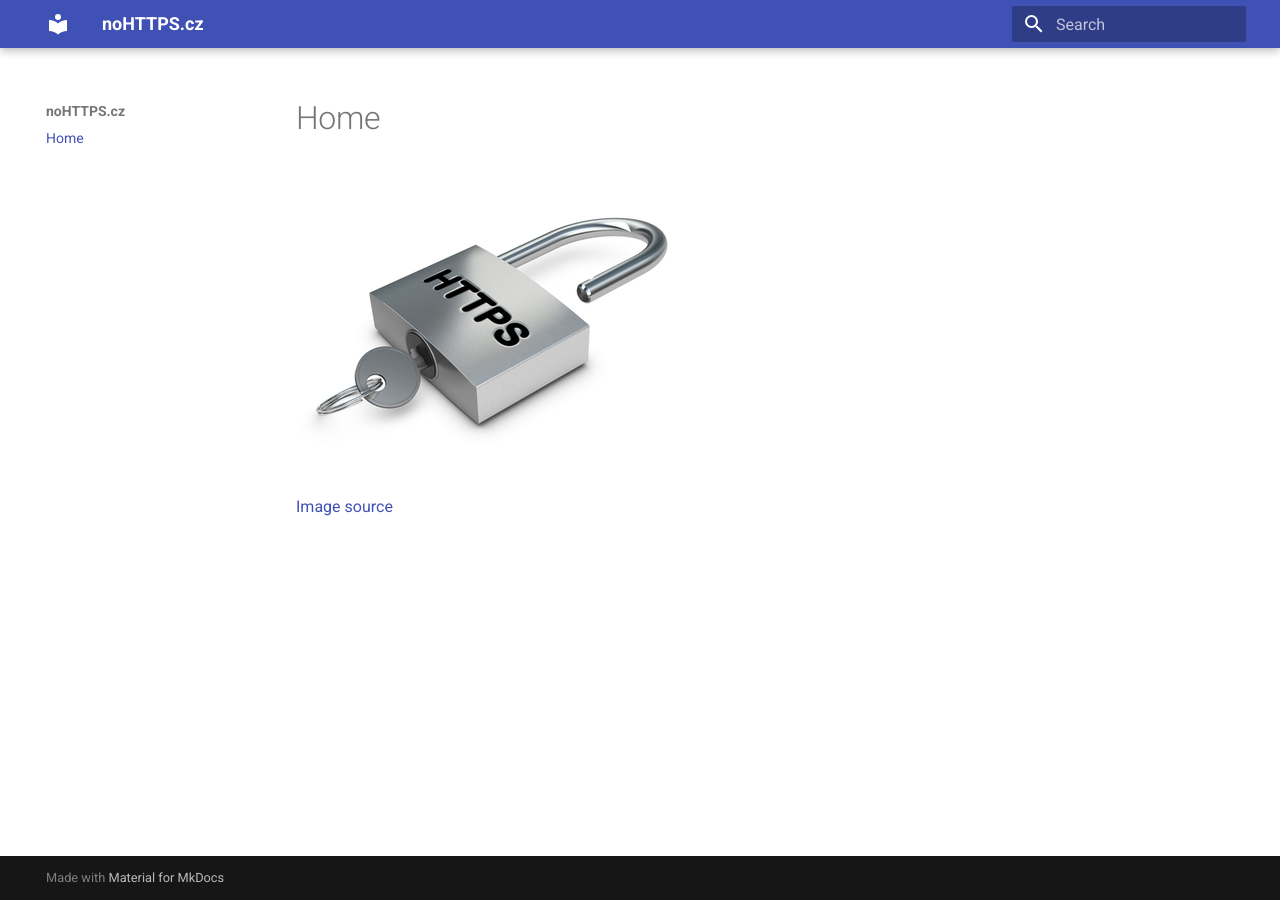
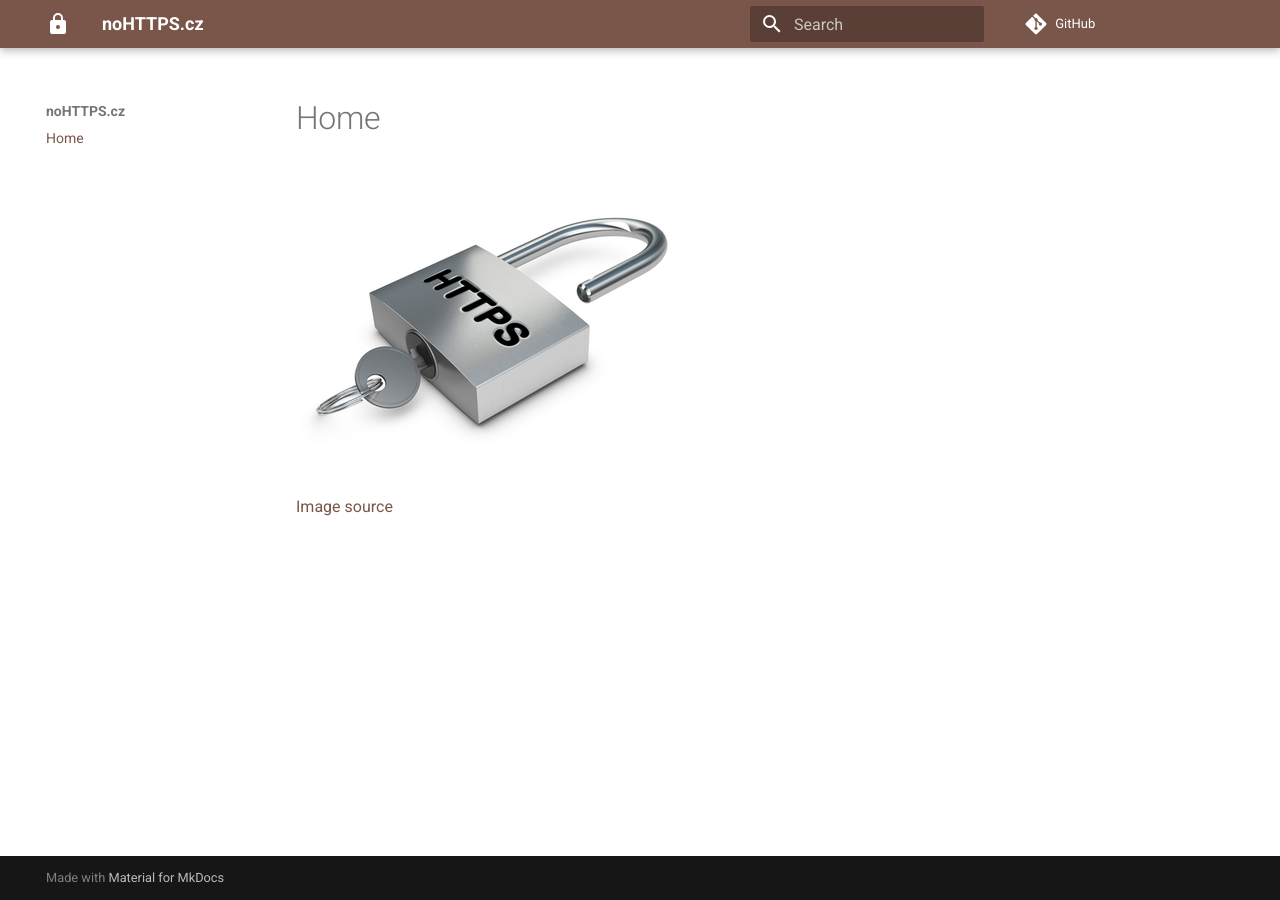
Before and after one commit to vician/nohttps.cz, an MkDocs documentation site: the page built from docs/index.md, in a window 1280 px wide. Built offline with MkDocs 1.6.1 and Material for MkDocs 9.7.7, drawn with Linux system fonts in a browser that asks for light colours; comment, search, counter and statistics services are not loaded.

Commit message:
changed theme and icon

```diff
--- a/mkdocs.yml
+++ b/mkdocs.yml
@@ -1,3 +1,11 @@
 site_name: noHTTPS.cz
 
 theme: material
+extra:
+    palette:
+        primary: 'brown'
+        accent: 'deep orange'
+    logo:
+        icon: 'lock'
+
+repo_url: 'https://github.com/vician/nohttps.cz'
```
